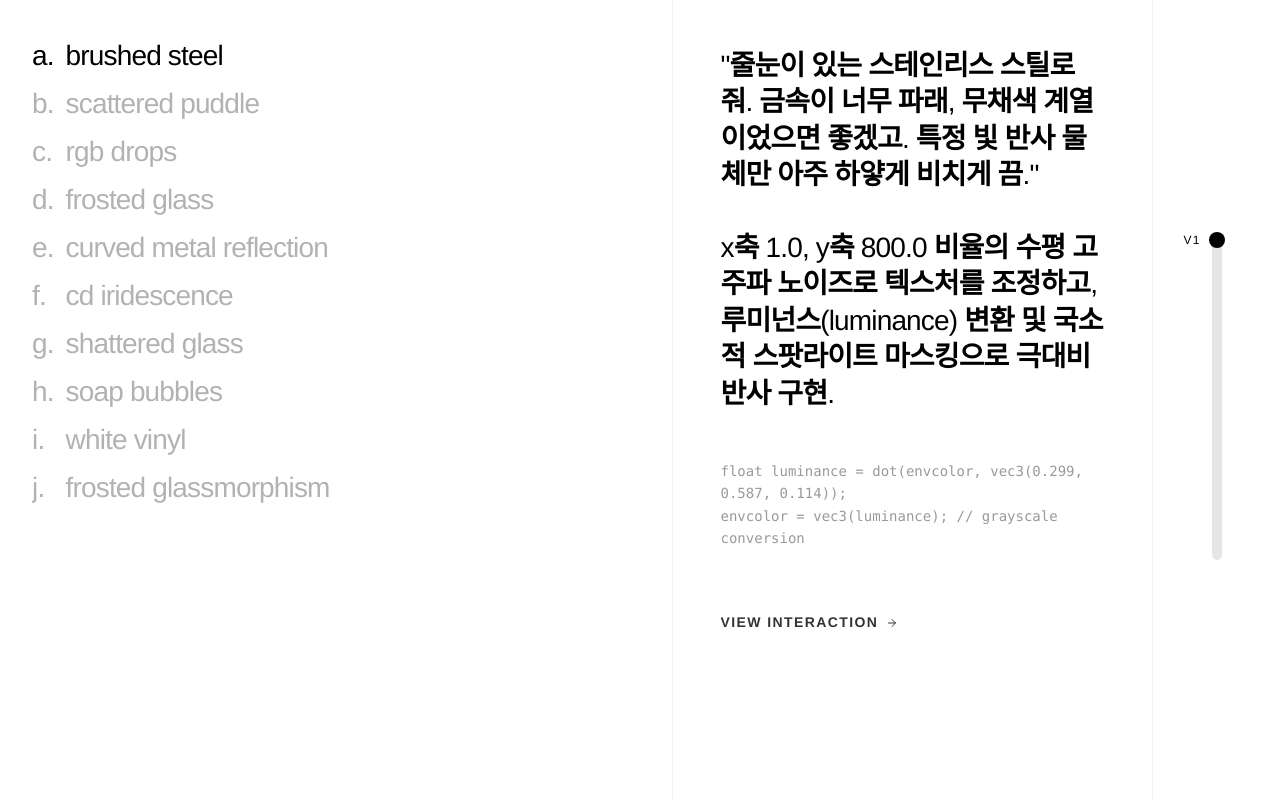
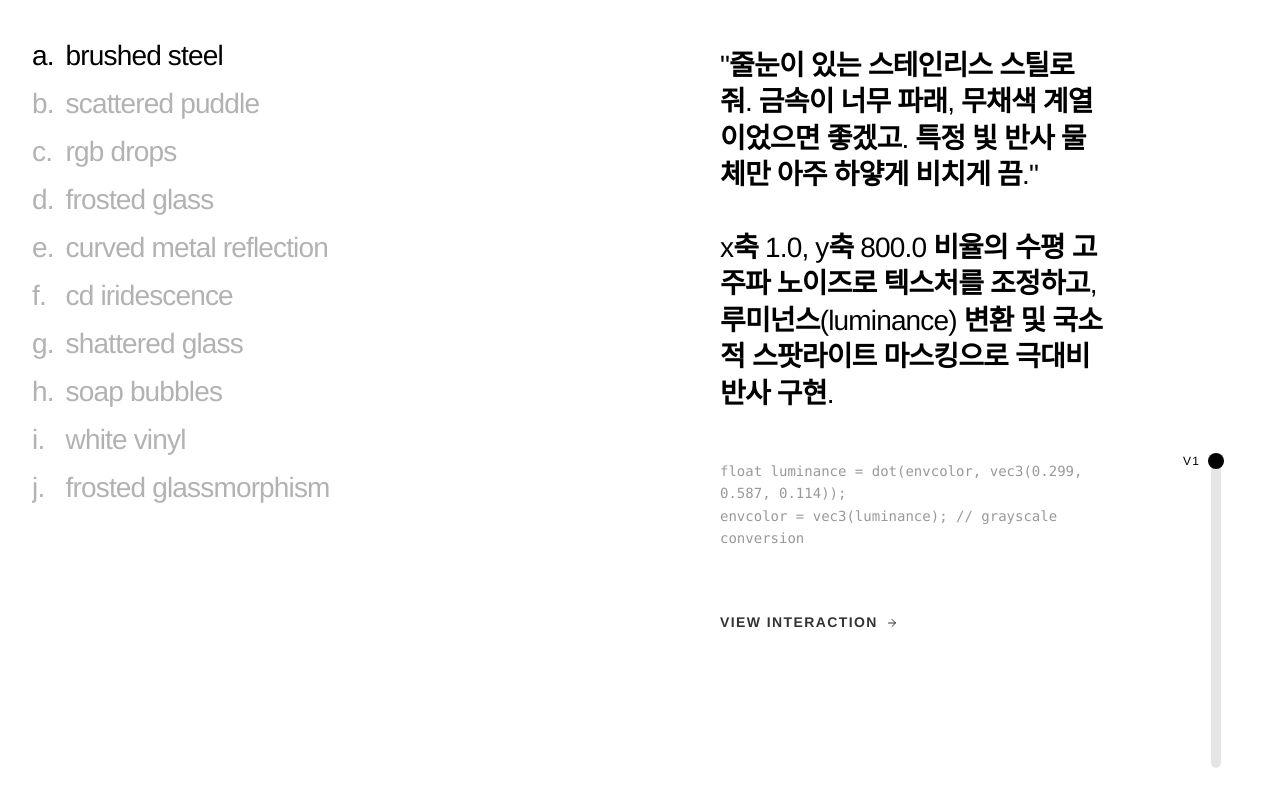
Before and after one commit to jonghyeokcolinlee/texture, a Next.js app: page / in a window 1280 px wide. Built offline with nearby package versions, Linux system fonts and the light colour scheme.

Commit message:
style: remove dividing borders, stick content and sliders to bottom

```diff
--- a/src/app/page.tsx
+++ b/src/app/page.tsx
@@ -263,12 +263,12 @@ export default function Home() {
             </div>
 
             {/* 2. Bottom Pane: Information Details (Mobile reduced height) */}
-            <div className="flex-none md:flex-1 h-[60%] md:h-full bg-white relative flex flex-row border-t md:border-t-0 md:border-l border-black/5">
+            <div className="flex-none md:flex-1 h-[60%] md:h-full bg-white relative flex flex-row">
                 <div className="flex-1 h-full overflow-hidden p-4 lg:p-12 relative">
                     <div className="absolute top-0 left-0 w-full h-12 bg-gradient-to-b from-white to-transparent pointer-events-none z-20" />
                     <div className="absolute bottom-0 left-0 w-full h-12 bg-gradient-to-t from-white to-transparent pointer-events-none z-20" />
 
-                    <div className="h-full overflow-y-auto no-scrollbar pb-32">
+                    <div className="h-full overflow-y-auto no-scrollbar pb-8">
                         <div className="max-w-[800px] text-[20px] lg:text-[28px] tracking-[-0.03em] leading-[1.3] text-black font-medium">
                             {activeMat && activeVersion ? (
                                 <div className="flex flex-col justify-start">
@@ -297,7 +297,7 @@ export default function Home() {
 
                 {/* Desktop Slider Space */}
                 {activeMat && activeMat.versions.length > 1 && (
-                    <div className="hidden md:flex flex-col justify-center items-center w-32 border-l border-black/5 bg-white z-10 shrink-0">
+                    <div className="hidden md:flex flex-col justify-end items-center w-32 bg-white z-10 shrink-0 pb-8">
                          <div className="relative w-full h-[40%] flex flex-col items-center">
                             <VersionControls
                                 versions={activeMat.versions}
@@ -314,7 +314,7 @@ export default function Home() {
                 {activeMat && activeMat.versions.length > 1 && (
                     <>
                         <div className="md:hidden absolute bottom-0 left-0 w-full h-24 bg-gradient-to-t from-white to-transparent pointer-events-none z-10" />
-                        <div className="md:hidden absolute bottom-8 left-[10%] right-[10%] z-20">
+                        <div className="md:hidden absolute bottom-4 left-[10%] right-[10%] z-20">
                             <VersionControls
                                 versions={activeMat.versions}
                                 activeIndex={activeVersionIndex}
```
